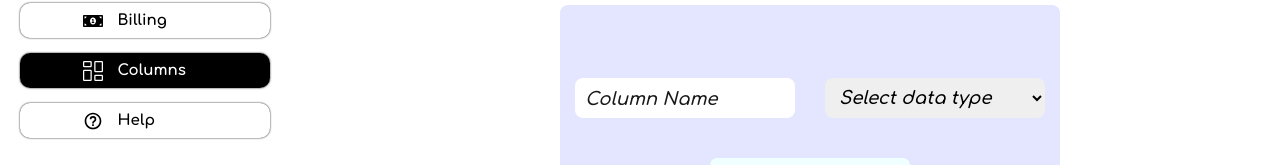
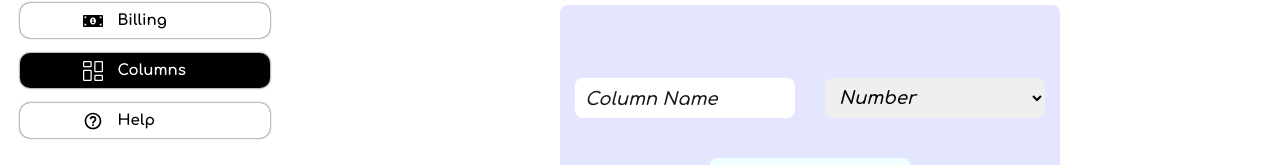
Before and after one commit to nikhitkumar00/Inventify, a React (Vite) app: page /column in a window 1280 px wide. Shown: the part 235-400 px from the top of the page. Built offline with nearby package versions, Linux system fonts and the light colour scheme.

Commit message:
added stocks api

```diff
--- a/src/Components/Column/Column.jsx
+++ b/src/Components/Column/Column.jsx
@@ -36,9 +36,8 @@ const Columns = () => {
             ></input>
             <div className="dropdown_Column">
             <select className="type_Column" id="dropdown">
-                <option className="opt1_Column" value="">Select data type</option>
                 <option className="opt_Column" value="text">Text</option>
-                <option className="opt_Column" value="number">Number</option>
+                <option className="opt_Column" value="number" selected>Number</option>
                 <option className="opt_Column" value="date">Date</option>
             </select>
             </div>
```
